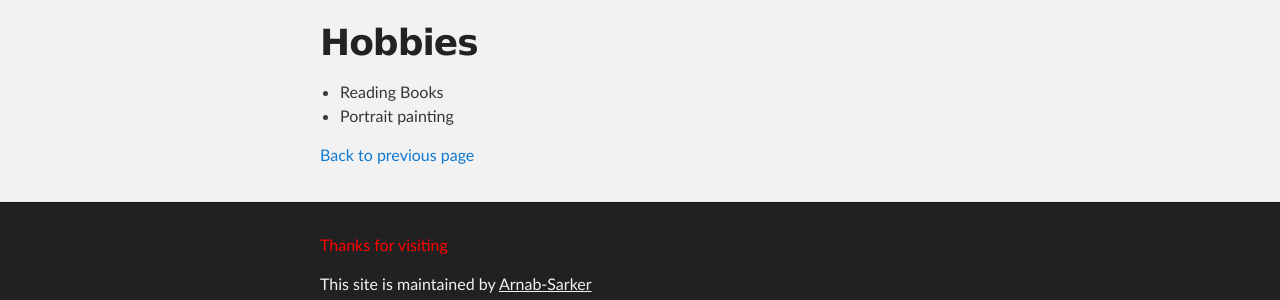
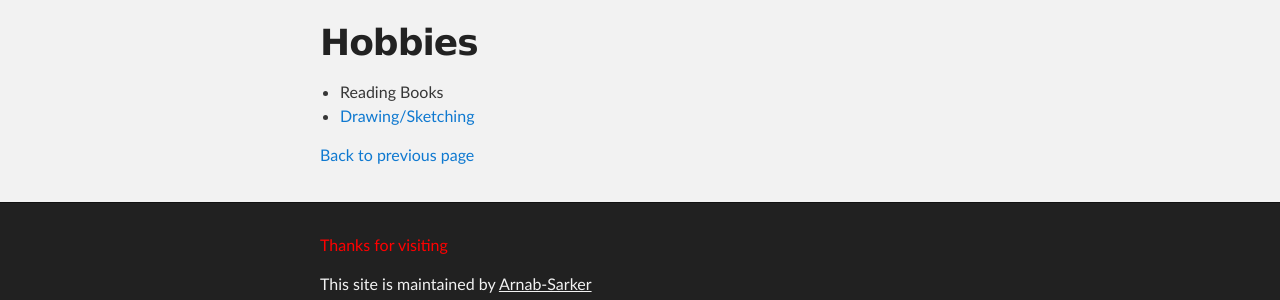
Before and after one commit to Arnab-Sarker/aaaa, a Jekyll site: the page built from hobbies.md, in a window 1280 px wide. Shown: the part 244-544 px from the top of the page. Built offline with Jekyll 4.4.1, drawn with Linux system fonts in a browser that asks for light colours; our own code applies the rules of GitHub Pages for plain Markdown files.

Commit message:
added link to drawing pictures

```diff
--- a/hobbies.md
+++ b/hobbies.md
@@ -5,6 +5,6 @@ layout: default
 # Hobbies
 
 *   Reading Books
-*   Portrait painting
+*   [Drawing/Sketching](https://drive.google.com/file/d/1YFhSud5RJuBtSFvo_JpQos0MlkSzHdaD/view?usp=sharing)
 
 [Back to previous page](./)
```
